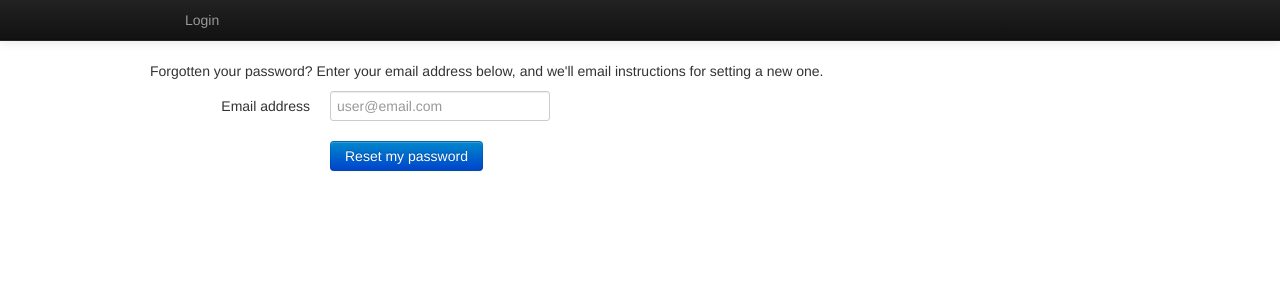
After one commit to fcurella/checkout, a Django app: a page that uses templates/base.html in a window 1280 px wide. The commit adds this page. Shown: the top 300 px of the page. Run offline with Django 3.2, Linux system fonts and the light colour scheme; some libraries are stand-ins or nearby versions.

Commit message:
add password reset workflow

```diff
--- a/checkout/settings.py
+++ b/checkout/settings.py
@@ -154,6 +154,8 @@ LOGGING = {
 
 LOGIN_REDIRECT_URL = '/'
 
+EMAIL_BACKEND = 'django.core.mail.backends.console.EmailBackend'
+
 # test
 STRIPE_API_KEY = os.environ['STRIPE_API_KEY']
 STRIPE_PUBLISHABLE_KEY = os.environ['STRIPE_PUBLISHABLE_KEY']
--- a/checkout/urls.py
+++ b/checkout/urls.py
@@ -17,8 +17,9 @@ urlpatterns = patterns('',
     url(r'^admin/', include(admin.site.urls)),
     url(r'^payments/(?P<pk>\d+)/$', views.PaymentDetail.as_view(), name='payment_detail'),
     url(r'^payments/create/$', views.PaymentCreate.as_view(), name='payment_create'),
-    url(r'^accounts/login/$', 'django.contrib.auth.views.login', name="accounts_login"),
-    url(r'^accounts/logout/$', 'django.contrib.auth.views.logout', name="accounts_logout"),
+    url(r'^accounts/', include('django.contrib.auth.urls')),
+#    url(r'^accounts/login/$', 'django.contrib.auth.views.login', name="accounts_login"),
+#    url(r'^accounts/logout/$', 'django.contrib.auth.views.logout', name="accounts_logout"),
 )
 
 urlpatterns += staticfiles_urlpatterns()
--- a/templates/base.html
+++ b/templates/base.html
@@ -33,9 +33,9 @@
                   {% if user.is_authenticated %}
                   <li class="{% block ldmk_payments %}{% endblock %}"><a href="{% url 'payment_list' %}">Your payments</a></li>
                   <li class="{% block ldmk_new_payment %}{% endblock %}"><a href="{% url 'payment_create' %}">Create a new payment</a></li>
-                  <li class=""><a href="{% url 'accounts_logout' %}">Logout</a></li>
+                  <li class=""><a href="{% url 'logout' %}">Logout</a></li>
                   {% else %}
-                  <li class=""><a href="{% url 'accounts_login' %}">Login</a></li>
+                  <li class=""><a href="{% url 'login' %}">Login</a></li>
                   {% endif %}
                 </ul>
               </div>
--- a/templates/registration/login.html
+++ b/templates/registration/login.html
@@ -7,7 +7,7 @@
 <p>Your username and password didn't match. Please try again.</p>
 {% endif %}
 
-<form method="post" action="{% url 'accounts_login' %}">
+<form method="post" action="{% url 'login' %}">
 {% csrf_token %}
 <table>
 <tr>
@@ -23,4 +23,5 @@
 <input type="submit" value="login"  class="btn" />
 <input type="hidden" name="next" value="{{ next }}" />
 </form>
+<a href="{% url 'password_reset' %}">Forgot Password?</a>
 {% endblock %}
--- /dev/null
+++ b/templates/registration/password_reset_form.html
@@ -0,0 +1,36 @@
+{% extends "base.html" %}
+{% load i18n %}
+
+{% block breadcrumbs %}
+<div class="breadcrumbs">
+<a href="{% url 'payment_list' %}">{% trans 'Home' %}</a>
+&rsaquo; {% trans 'Password reset' %}
+</div>
+{% endblock %}
+
+{% block title %}{{ title }}{% endblock %}
+{% block content_title %}<h1>{{ title }}</h1>{% endblock %}
+{% block content %}
+
+<div class="row">
+<p>{% trans "Forgotten your password? Enter your email address below, and we'll email instructions for setting a new one." %}</p>
+
+<form role="form" method="POST" class="form-horizontal">{% csrf_token %}
+    <fieldset>
+        <div class="control-group {% if form.email.errors %}error{% endif %}">
+            <label class="control-label" for="id_email">{% trans 'Email address' %}</label>
+            <div class="controls">
+                <input type="email" class="form-control" name="email" id="id_email" placeholder="user@email.com">{% if form.errors.email %}<span class="help-inline">{{ form.errors.email|join:", " }}</span>{% endif %}
+            </div>
+        </div>
+        <div class="control-group">
+            <div class="controls">
+                <button type="submit" class="btn btn-primary">{% trans 'Reset my password' %}</button>
+            </div>
+        </div>
+    </fieldset>
+</form>
+
+</div>
+
+{% endblock %}
```
Also changed, not shown: checkout/settings_production.py (+8 -0 lines), templates/registration/password_reset_done.html (added, +21 -0 lines), 1 other file.
